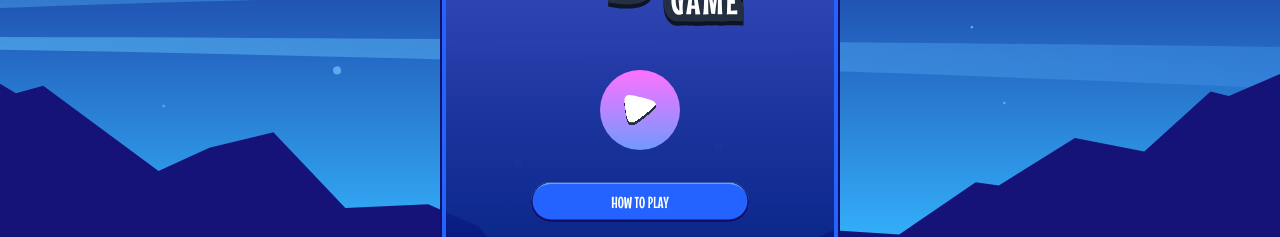
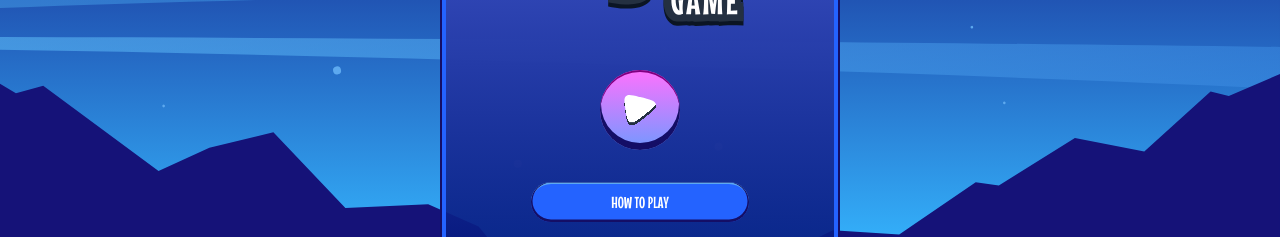
Before and after one commit to happyGikundiro/Hangman-Game, an Angular app: page / in a window 1280 px wide. Shown: the part 282-519 px from the top of the page. Built offline with nearby package versions, Linux system fonts and the light colour scheme.

Commit message:
added hover effect on play button

```diff
--- a/src/app/components/game-play/game-play.component.html
+++ b/src/app/components/game-play/game-play.component.html
@@ -42,7 +42,7 @@
       <button
         *ngFor="let letter of 'ABCDEFGHIJKLMNOPQRSTUVWXYZ'.split('')"
         (click)="guess(letter)"
-        class="py-1 md:py-0 bg-white text-darknavy rounded-[6px] md:rounded-[12px] disabled:bg-[#cbd3ff] lg:w-[70px] lg:h-[50px] lg:text-xl md:w-[45px] md:h-[45px] "
+        class="py-2 md:py-0 bg-white text-darknavy hover:bg-blue hover:text-white rounded-[6px] md:rounded-[12px] disabled:bg-[#cbd3ff] lg:w-[70px] lg:h-[50px] lg:text-xl md:w-[45px] md:h-[45px] "
         [disabled]="guesses.includes(letter) || remainingGuesses === 0"
       >
         {{ letter }}
--- a/src/app/pages/home/home.component.html
+++ b/src/app/pages/home/home.component.html
@@ -6,7 +6,7 @@
       <img src="/assets/images/logo.svg" alt="img" class="w-60 lg:w-80">
     </div>
 
-    <button (click)="playGame()" class=" bg-gradient-to-b from-[#FE71FE] to-[#7199FF]  rounded-full w-20 h-20 p-6 flex justify-center items-center mx-auto">
+    <button (click)="playGame()" class="shadow-custom-button-play bg-gradient-to-b from-[#FE71FE] to-[#7199FF] hover:bg-gradient-to-b hover:from-[#FE71FE] hover:to-[#4f81ff]  rounded-full w-20 h-20 p-6 flex justify-center items-center mx-auto">
       <svg xmlns="http://www.w3.org/2000/svg" width="57" height="54" fill="none" viewBox="0 0 67 64">
         <g filter="url(#a)">
           <path fill="#fff" d="m3.381 33.397-.283-1.845C.658 15.62-.563 7.654 4.026 3.32 8.616-1.013 16.31.84 31.7 4.545l2.035.49c21.007 5.058 31.51 7.587 33.051 15.019 1.541 7.431-7.06 14.08-24.26 27.376l-1.753 1.355c-13.98 10.808-20.972 16.212-27.15 13.67-6.18-2.543-7.534-11.382-10.242-29.058Z"/>
--- a/tailwind.config.js
+++ b/tailwind.config.js
@@ -15,6 +15,8 @@ module.exports = {
           "inset 0 -1px 0 1.5px #140E66, inset 0 2px 0 0px #5DA9EF",
         "custom-button-quit":
           "inset 0 -1px 0 1.5px #140E66, inset 0 2px 0 0px purple",
+        "custom-button-play":
+          "inset 0 -6px 0 1px #140E66, inset 0 2px 0 0px purple",
       },
       backgroundImage: {
         "gradient-custom":
```
